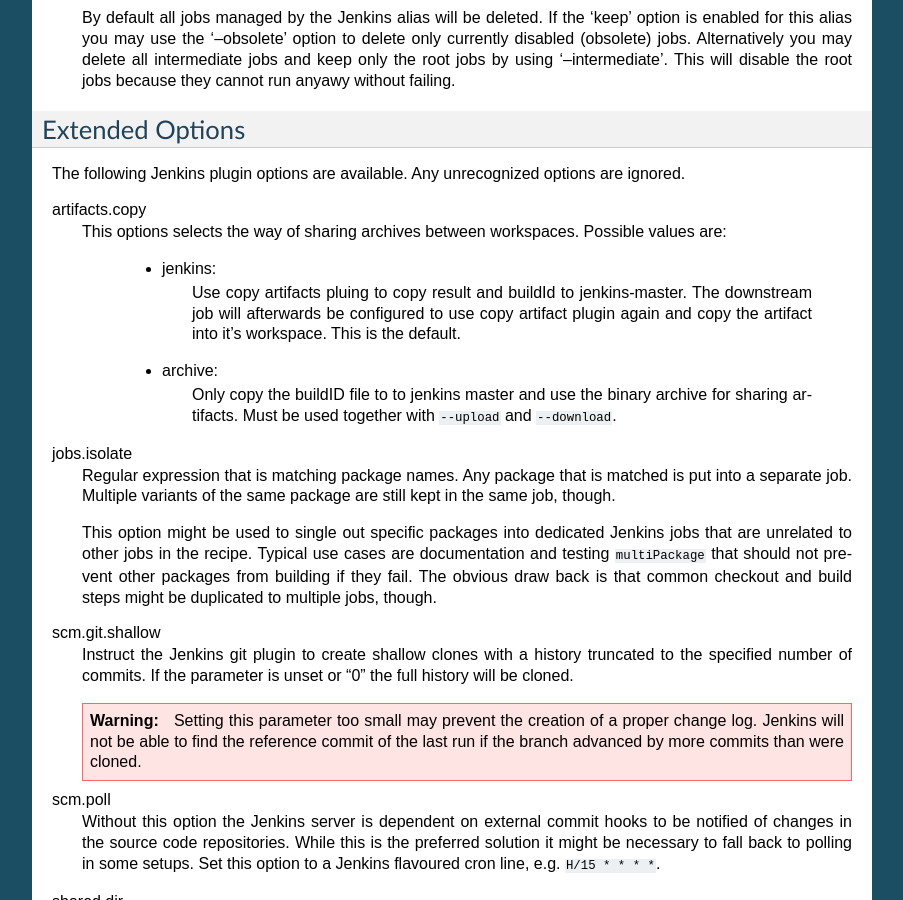
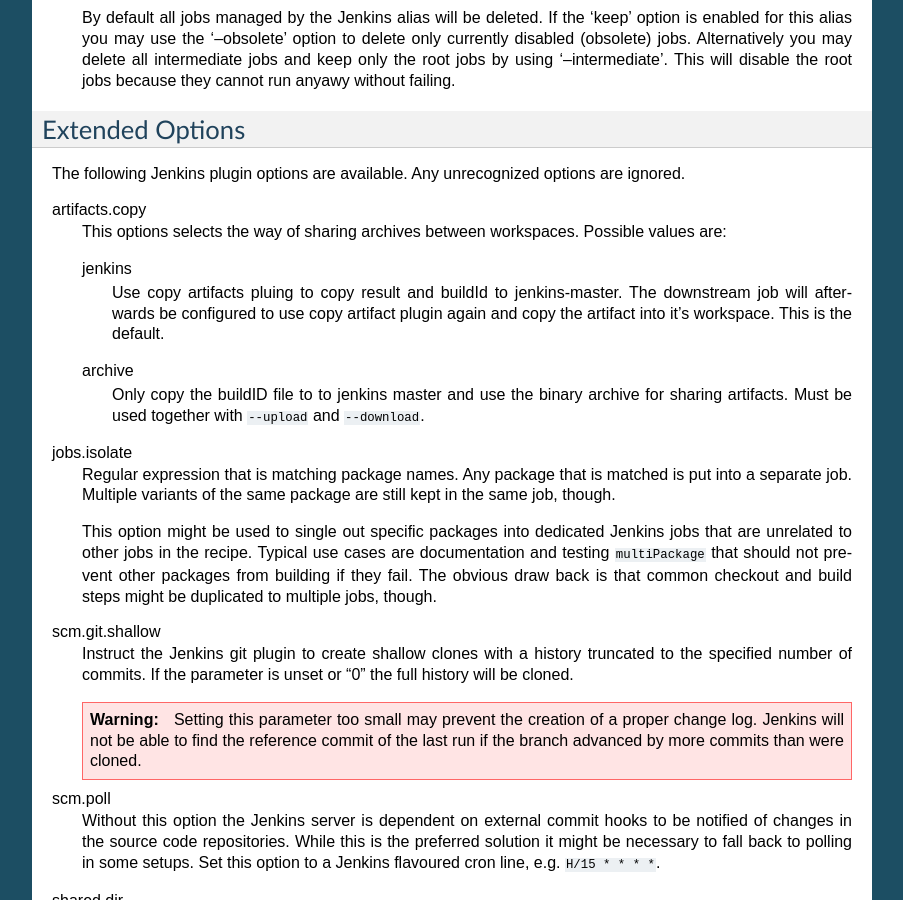
Before and after one commit to BobBuildTool/bob, a Sphinx documentation site: the page built from doc/manpages/bob-jenkins.rst, in a window 1280 px wide and 900 px high, scrolled down 2698 px. Shown: the whole window, without its empty margins (198-1101 px from the left). Built offline with Sphinx 7.4.7, drawn with Linux system fonts in a browser that asks for light colours; formulas are drawn with MathJax 3; the version number could not be read and is left out.

```diff
--- a/doc/manpages/bob-jenkins.rst
+++ b/doc/manpages/bob-jenkins.rst
@@ -168,12 +168,14 @@ are ignored.
 artifacts.copy
     This options selects the way of sharing archives between workspaces.
     Possible values are:
-      * jenkins:
+
+    jenkins
          Use copy artifacts pluing to copy result and buildId to jenkins-master.
          The downstream job will afterwards be configured to use copy artifact
          plugin again and copy the artifact into it's workspace. This is the
          default.
-      * archive:
+
+    archive
          Only copy the buildID file to to jenkins master and use the binary
          archive for sharing artifacts. Must be used together with ``--upload``
          and ``--download``.
```
